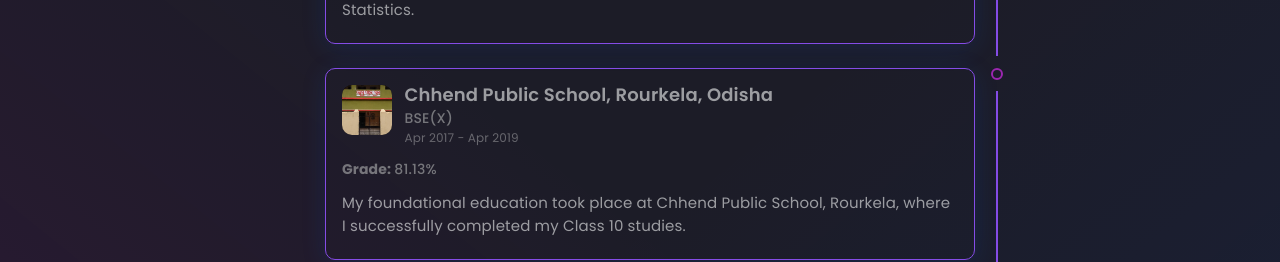
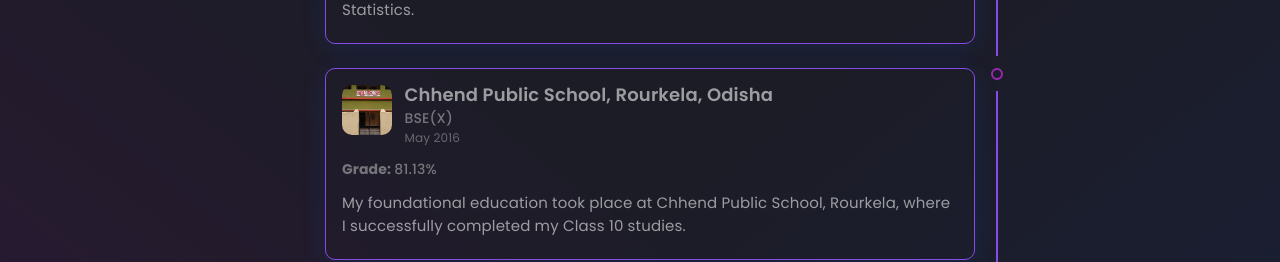
Before and after one commit to study-soumya/portfolio, a React (Create React App) app: page / in a window 1280 px wide. Shown: the part 6240-6502 px from the top of the page. Built offline with nearby package versions, Linux system fonts and the light colour scheme.

Commit message:
updated details

```diff
--- a/src/data/constants.js
+++ b/src/data/constants.js
@@ -207,7 +207,7 @@
 		id: 2,
 		img: Chhend_Public_School,
 		school: "Chhend Public School, Rourkela, Odisha",
-		date: "Apr 2017 - Apr 2019",
+		date: "May 2016",
 		grade: "81.13%",
 		desc: "My foundational education took place at Chhend Public School, Rourkela, where I successfully completed my Class 10 studies.",
 		degree: "BSE(X)",
```
